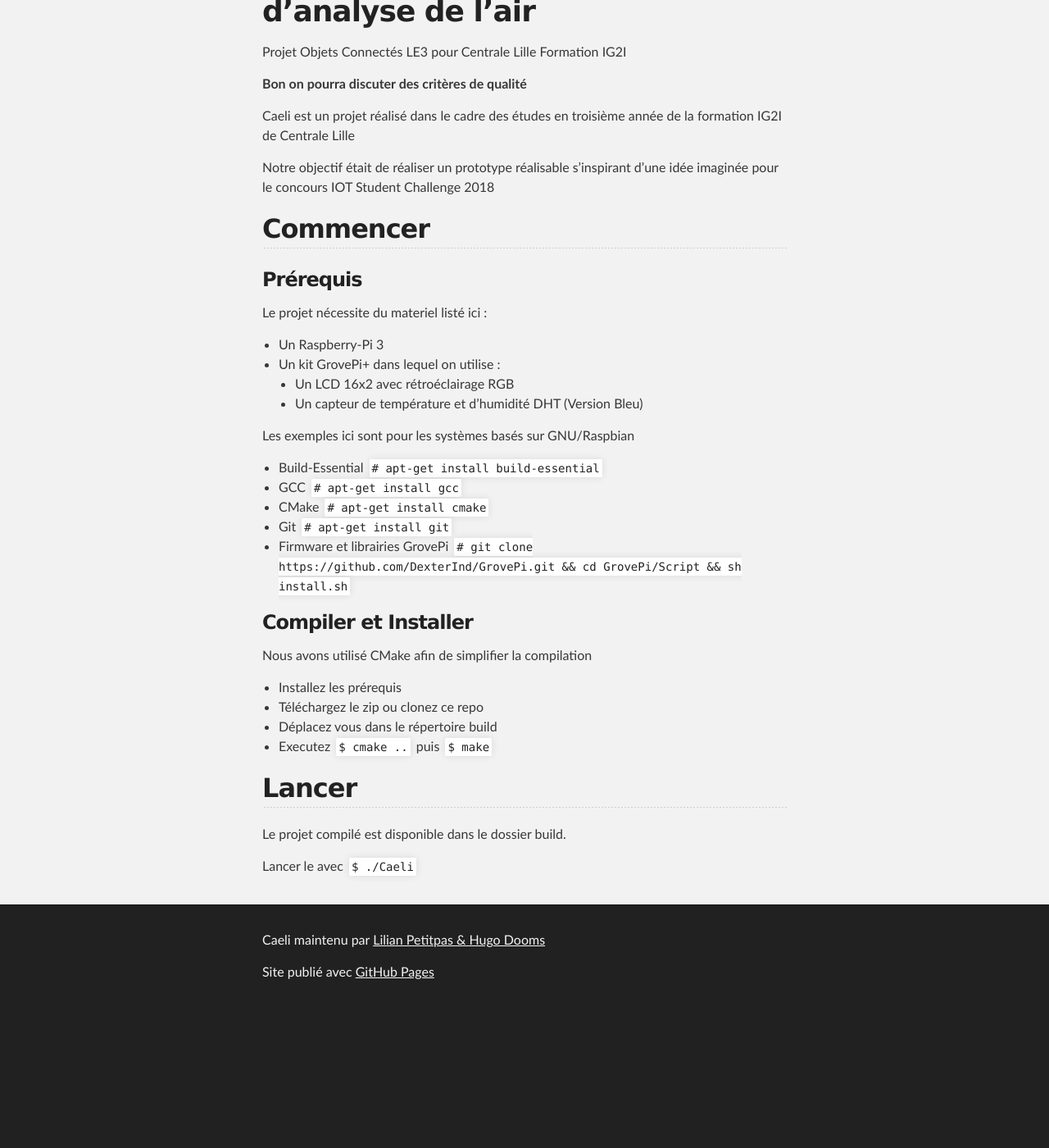
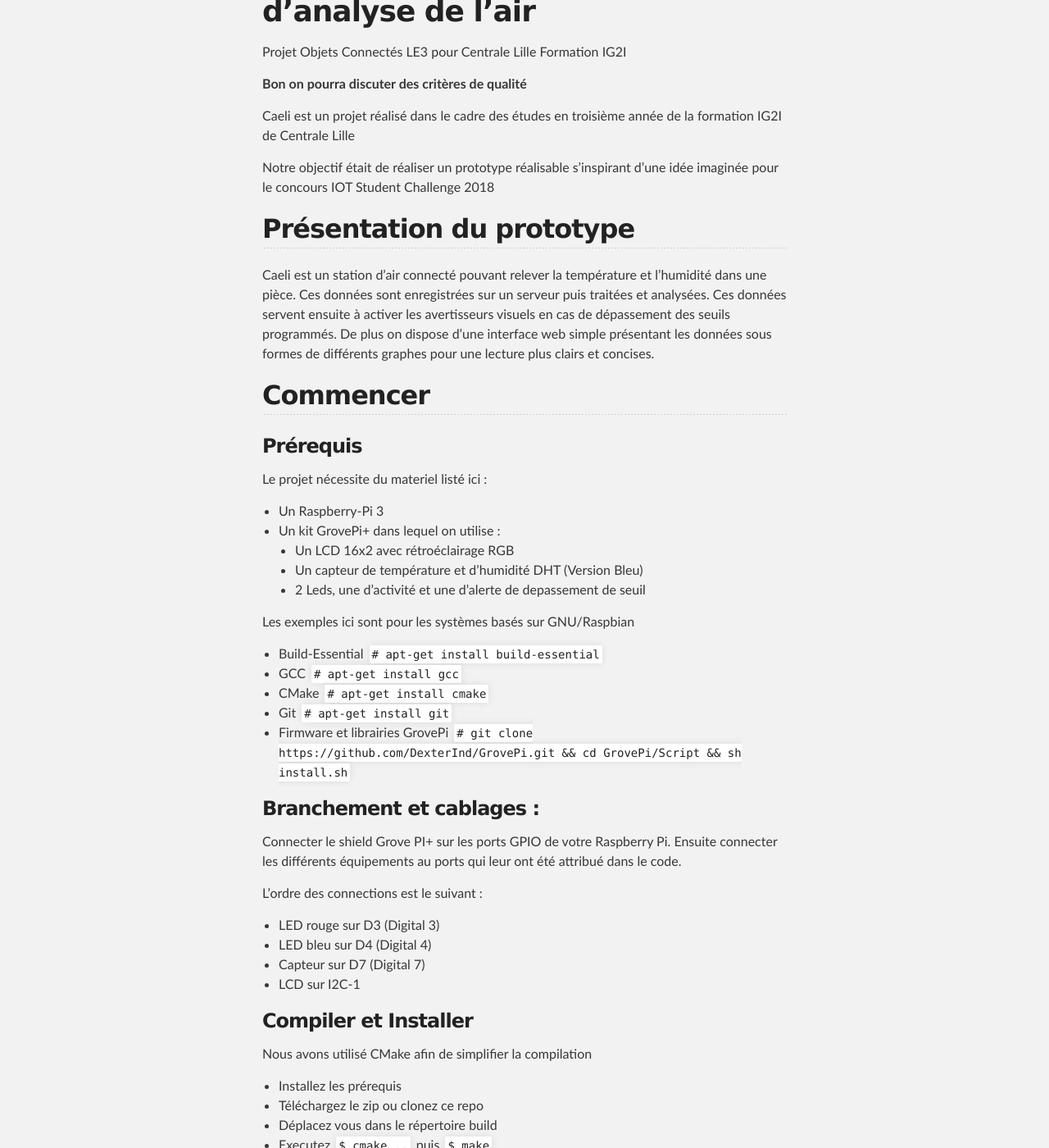
Before and after one commit to lilian59480/Caeli, a Jekyll site: the page built from index.md, in a window 1280 px wide and 1400 px high, scrolled down 363 px. Shown: the whole window at 82% size. Built offline with Jekyll 4.4.1, drawn with Linux system fonts in a browser that asks for light colours; our own code applies the rules of GitHub Pages for plain Markdown files; before the commit the page ends 1595 px from its top, so only the background shows below that; some of the changed text lies outside the part shown.

```diff
--- a/_layouts/default.html
+++ b/_layouts/default.html
@@ -40,7 +40,7 @@
     <div id="footer_wrap" class="outer">
       <footer class="inner">
         {% if site.github.is_project_page %}
-        <p class="copyright">{{ site.title | default: site.github.repository_name }} maintenu par <a href="{{ site.github.owner_url }}">Lilian Petitpas & Hugo Dooms</a></p>
+        <p class="copyright">{{ site.title | default: site.github.repository_name }} maintenu par Lilian Petitpas &amp; Hugo Dooms</p>
         {% endif %}
         <p>Site publié avec <a href="https://pages.github.com">GitHub Pages</a></p>
       </footer>
--- a/index.md
+++ b/index.md
@@ -12,6 +12,11 @@ Caeli est un projet réalisé dans le cadre des études en troisième année de
 
 Notre objectif était de réaliser un prototype réalisable s'inspirant d'une idée imaginée pour le concours IOT Student Challenge 2018
 
+## Présentation du prototype
+
+Caeli est un station d’air connecté pouvant relever la température et l’humidité dans une pièce. Ces données sont enregistrées sur un serveur puis traitées et analysées. Ces données servent ensuite à activer les avertisseurs visuels en cas de dépassement des seuils programmés.
+De plus on dispose d’une interface web simple présentant les données sous formes de différents graphes pour une lecture plus clairs et concises.
+
 ## Commencer
 
 ### Prérequis
@@ -21,6 +26,7 @@ Le projet nécessite du materiel listé ici :
 - Un kit GrovePi+ dans lequel on utilise :
     - Un LCD 16x2 avec rétroéclairage RGB
     - Un capteur de température et d'humidité DHT (Version Bleu)
+    - 2 Leds, une d'activité et une d'alerte de depassement de seuil
 
 Les exemples ici sont pour les systèmes basés sur GNU/Raspbian
 
@@ -29,6 +35,19 @@ Les exemples ici sont pour les systèmes basés sur GNU/Raspbian
 - CMake `# apt-get install cmake`
 - Git `# apt-get install git`
 - Firmware et librairies GrovePi `# git clone https://github.com/DexterInd/GrovePi.git && cd GrovePi/Script && sh install.sh`
+
+### Branchement et cablages :
+
+Connecter le shield Grove PI+ sur les ports GPIO de votre Raspberry Pi.
+Ensuite connecter les différents équipements au ports qui leur ont été attribué dans le code.
+
+L’ordre des connections est le suivant :
+
+- LED rouge sur D3 (Digital 3)
+- LED bleu sur D4 (Digital 4)
+- Capteur sur D7 (Digital 7)
+- LCD sur I2C-1
+
 
 ### Compiler et Installer
 
@@ -43,4 +62,8 @@ Nous avons utilisé CMake afin de simplifier la compilation
 
 Le projet compilé est disponible dans le dossier build.
 
-Lancer le avec `$ ./Caeli`
+Au moins un client doit fonctionner, de préférence une version interne, et vous
+pouvez éxécuter une instance sur n'importe quel autre périphérique
+
+Avec les fichiers `.service` et `.timer` pour Systemd, la station fonctionnera au demarrage de la machine,
+et effectuera des requetes réguliérement afin d'interroger la station
```
